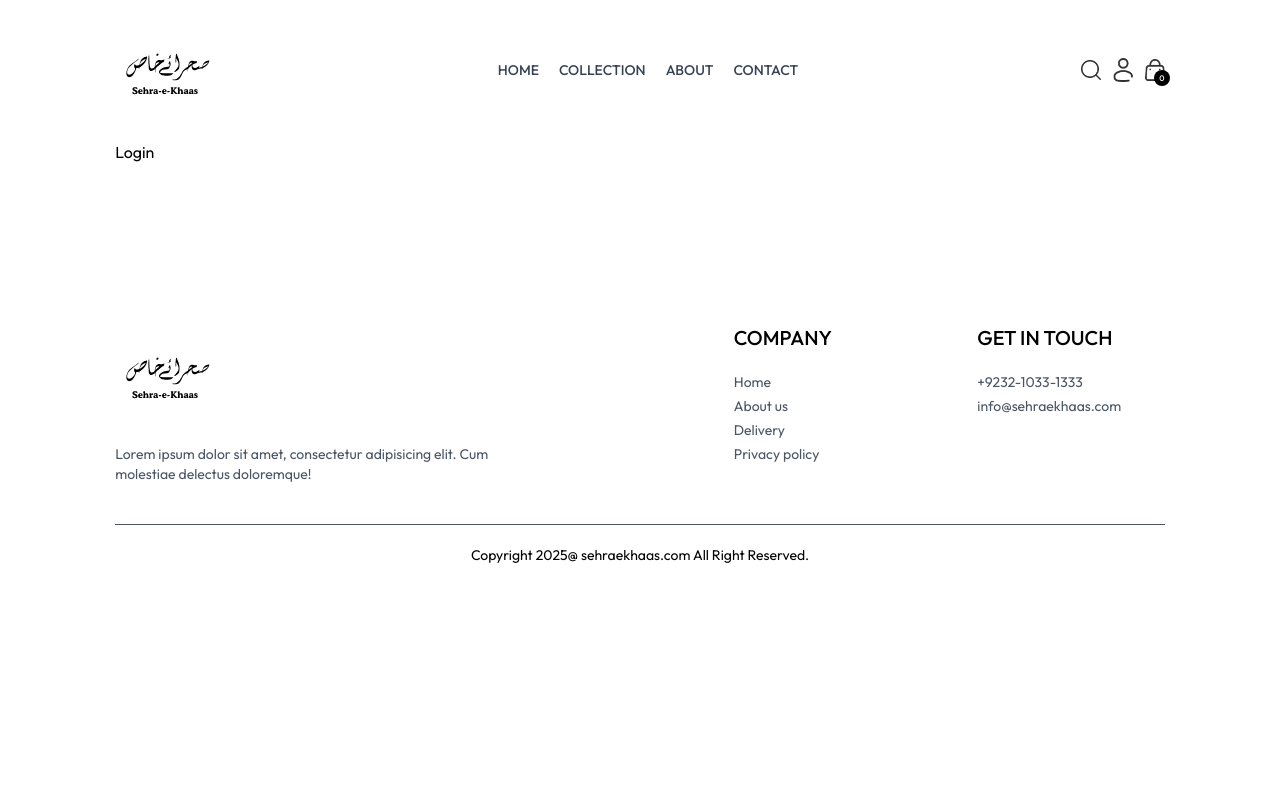
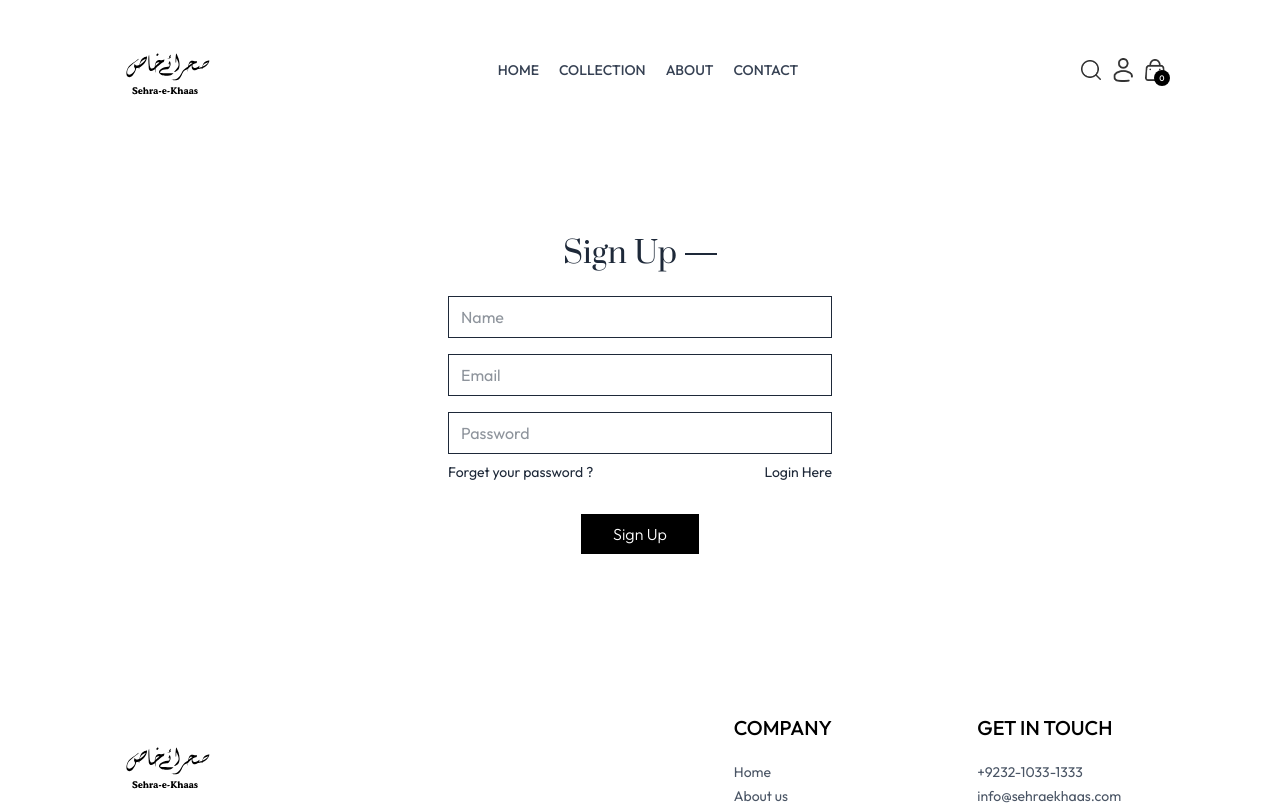
Before and after one commit to Noumansharif27/ECommerceWeb, a React (Vite) app in the folder frontEnd/: page /login in a window 1280 px wide. Shown: the top 805 px of the page. Built offline with nearby package versions, Linux system fonts and the light colour scheme.

Commit message:
finished the login and signup pg

```diff
--- a/frontEnd/src/pages/Login.jsx
+++ b/frontEnd/src/pages/Login.jsx
@@ -1,10 +1,67 @@
-import React from "react";
+import React, { useState } from "react";
 
 const Login = () => {
+  const [currentState, setCurrentState] = useState("Sign Up");
+
+  const onFormSubmit = (e) => {
+    e.preventDefault();
+  };
+
   return (
-    <div>
-      <h1>Login</h1>
-    </div>
+    <form
+      onSubmit={onFormSubmit}
+      className="flex flex-col items-center w-[90%] sm:max-w-96 m-auto mt-14 gap-4 text-gray-800"
+    >
+      <div className="inline-flex items-center gap-2 mb-2 mt-10">
+        <p className="prata-regular text-3xl">{currentState}</p>
+        <hr className="border-none h-[1.5px] w-8 bg-gray-800" />
+      </div>
+
+      {currentState == "login" ? (
+        " "
+      ) : (
+        <input
+          type="text"
+          placeholder="Name"
+          className="w-full px-3 py-2 border border-gray-800"
+          required
+        />
+      )}
+      <input
+        type="email"
+        placeholder="Email"
+        className="w-full px-3 py-2 border border-gray-800"
+        required
+      />
+      <input
+        type="password"
+        placeholder="Password"
+        className="w-full px-3 py-2 border border-gray-800"
+        required
+      />
+
+      <div className="w-full flex justify-between text-sm mt-[-8px]">
+        <p>Forget your password ?</p>
+        {currentState === "Login" ? (
+          <p
+            onClick={() => setCurrentState("Sign Up")}
+            className="cursor-pointer"
+          >
+            Create account
+          </p>
+        ) : (
+          <p
+            onClick={() => setCurrentState("Login")}
+            className="cursor-pointer"
+          >
+            Login Here
+          </p>
+        )}
+      </div>
+      <button className="bg-black text-white font-light px-8 py-2 mt-4">
+        {currentState === "Login" ? "Sign In" : "Sign Up"}
+      </button>
+    </form>
   );
 };
 
```
